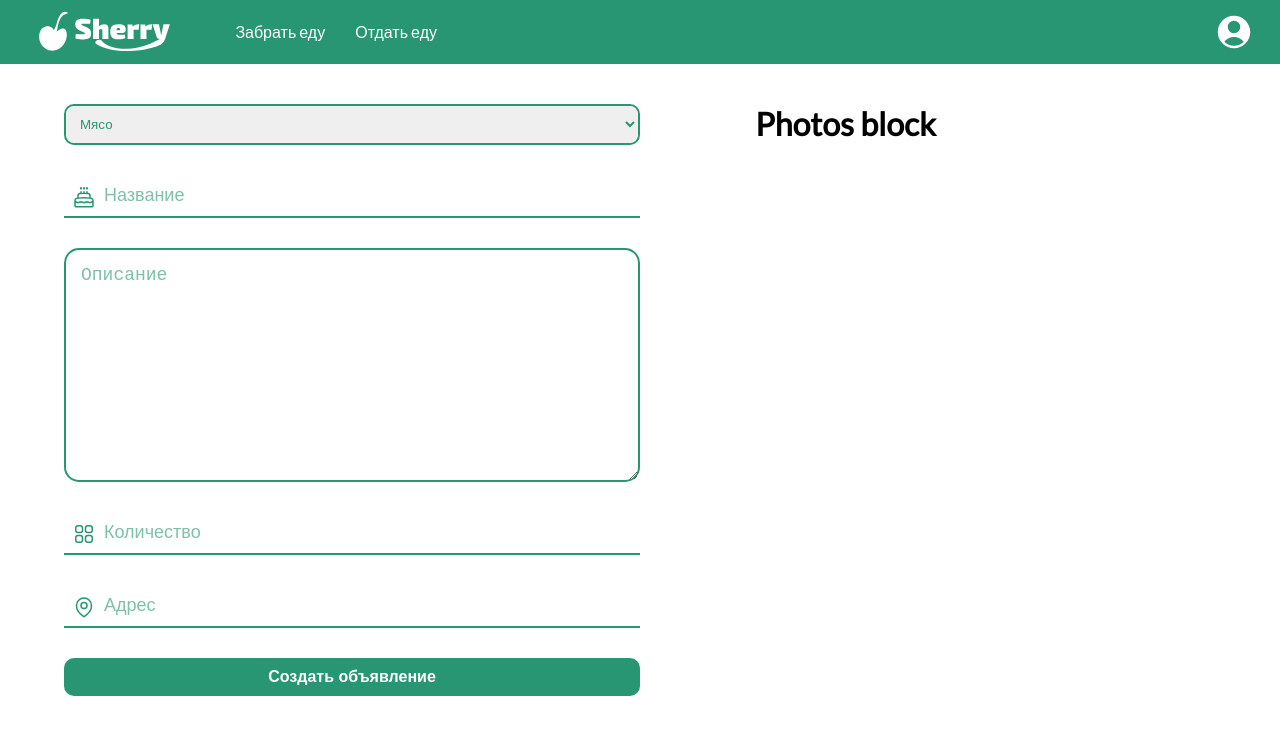
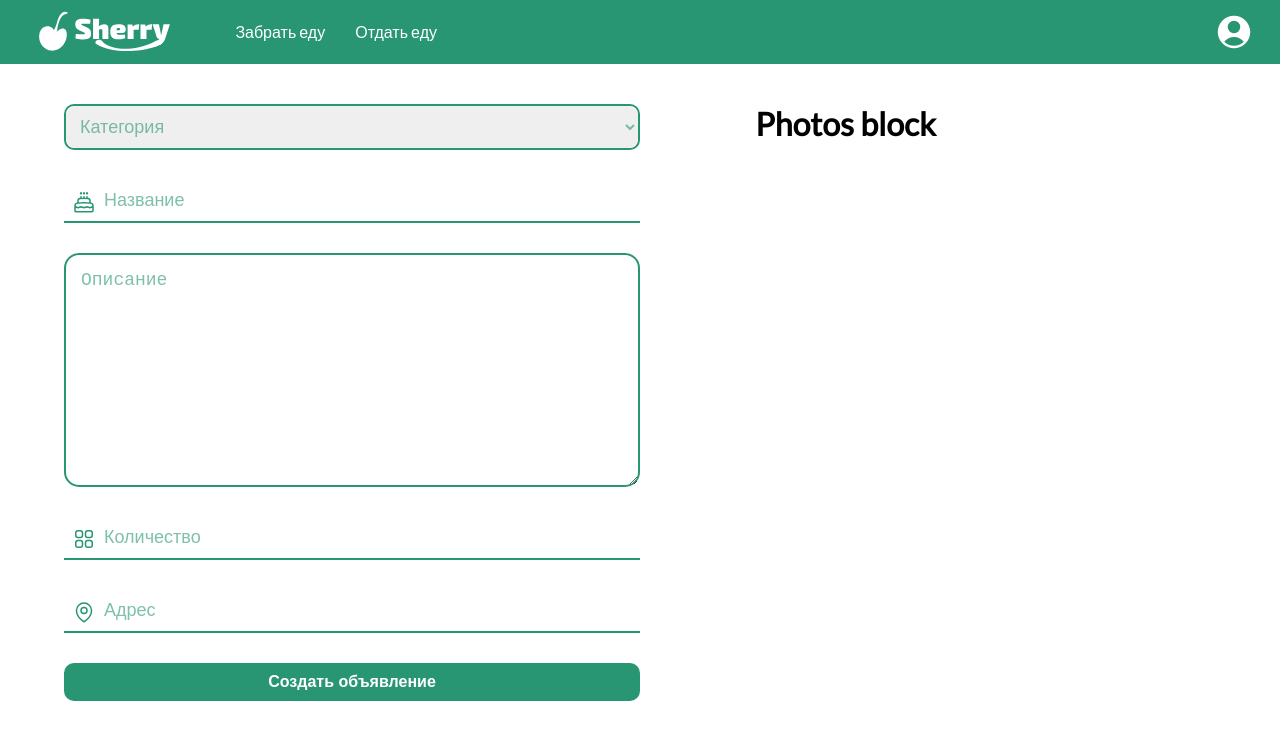
Before and after one commit to DimaDanilov/food-sherry, a Next.js app: page /give-food in a window 1280 px wide. Shown: the top 740 px of the page. Built offline with nearby package versions, Linux system fonts and the light colour scheme.

Commit message:
fix select form

```diff
--- a/src/components/screens/give-food/give-food-sections/GiveFoodForm.tsx
+++ b/src/components/screens/give-food/give-food-sections/GiveFoodForm.tsx
@@ -26,7 +26,7 @@ export const GiveFoodForm = () => {
       onFormSubmit={onFormSubmit()}
       styleType="primary"
     >
-      <FormSelect name="select" styleType="primary">
+      <FormSelect name="select" styleType="primary" required>
         {categoriesOptions}
       </FormSelect>
       <FormInput
--- a/src/styles/globalStyles.ts
+++ b/src/styles/globalStyles.ts
@@ -10,6 +10,7 @@ export const FONT_SIZE = {
   h2: "24px",
   h3: "22px",
   input: "18px",
+  select: "18px",
   p: "16px",
 };
 
--- a/src/ui/FormSelect.tsx
+++ b/src/ui/FormSelect.tsx
@@ -1,16 +1,18 @@
 import styled from "styled-components";
 import { PropsWithChildren } from "react";
-import { COLORS } from "@/styles/globalStyles";
+import { COLORS, FONT_SIZE } from "@/styles/globalStyles";
 
 interface IFormSelect {
   name: string;
   styleType: "primary" | "secondary";
+  required?: boolean;
 }
 
 export function FormSelect({
   name,
   styleType,
   children,
+  required,
 }: PropsWithChildren<IFormSelect>) {
   return (
     <Container
@@ -19,7 +21,16 @@ export function FormSelect({
       <CustomFormSelect
         name={name}
         mainColor={styleType === "primary" ? COLORS.mainColor : COLORS.white}
+        placeholderColor={
+          styleType === "primary"
+            ? COLORS.placeholderMain
+            : COLORS.placeholderWhite
+        }
+        required={required}
       >
+        <option value="" disabled selected hidden>
+          Категория
+        </option>
         {children}
       </CustomFormSelect>
     </Container>
@@ -30,14 +41,18 @@ const Container = styled.div<{ mainColor: string }>`
   border: 2px solid ${(props) => props.mainColor};
   border-radius: 10px;
 `;
-const CustomFormSelect = styled.select<{ mainColor: string }>`
-  color: ${(props) => props.mainColor};
+const CustomFormSelect = styled.select<{
+  mainColor: string;
+  placeholderColor: string;
+}>`
+  color: ${(props) => props.placeholderColor};
   width: 100%;
   padding: 10px;
   border: none;
   border-radius: 10px;
   outline: 0;
-  & > option {
-    padding: 10px;
+  font-size: ${FONT_SIZE.select};
+  & > option:enabled {
+    color: ${(props) => props.mainColor};
   }
 `;
```
